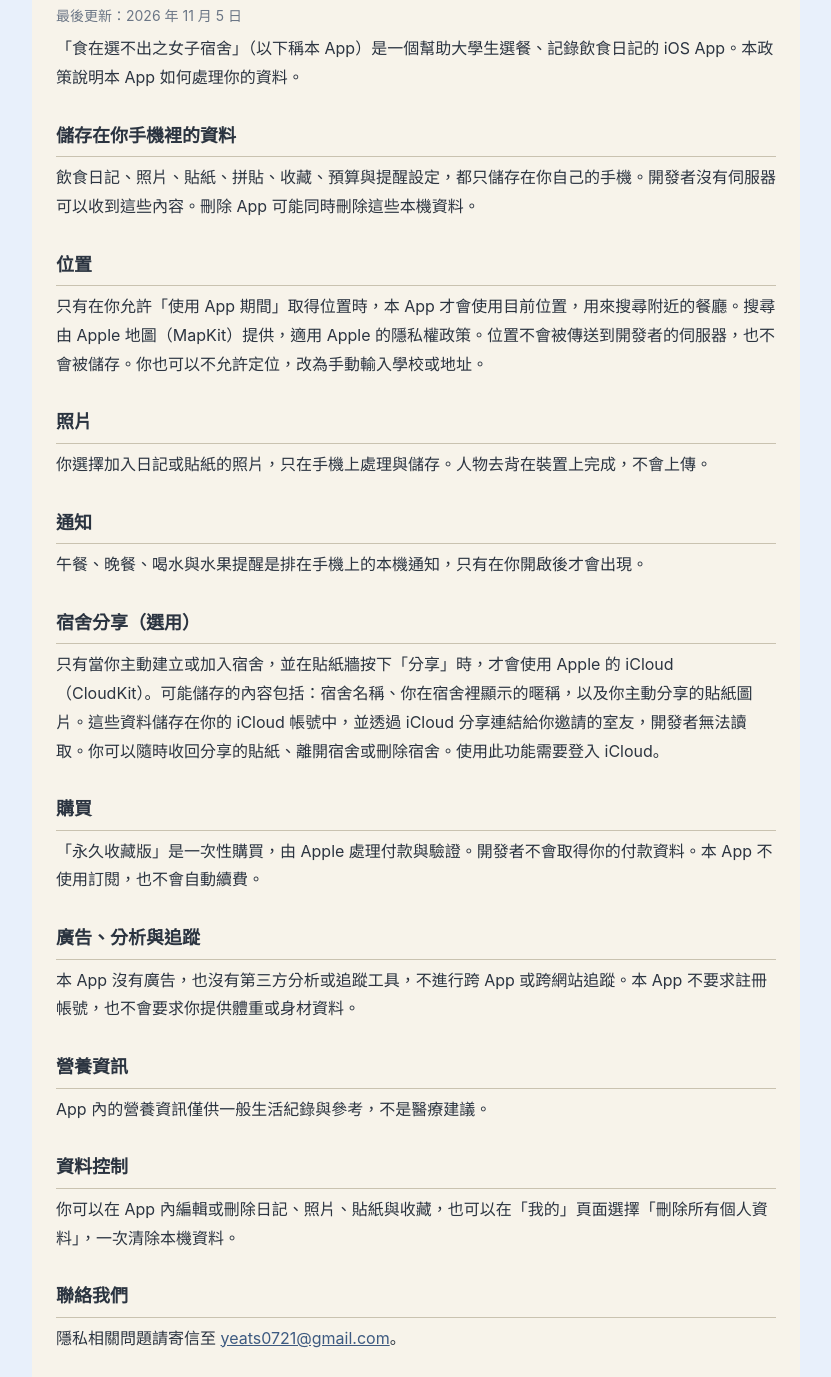
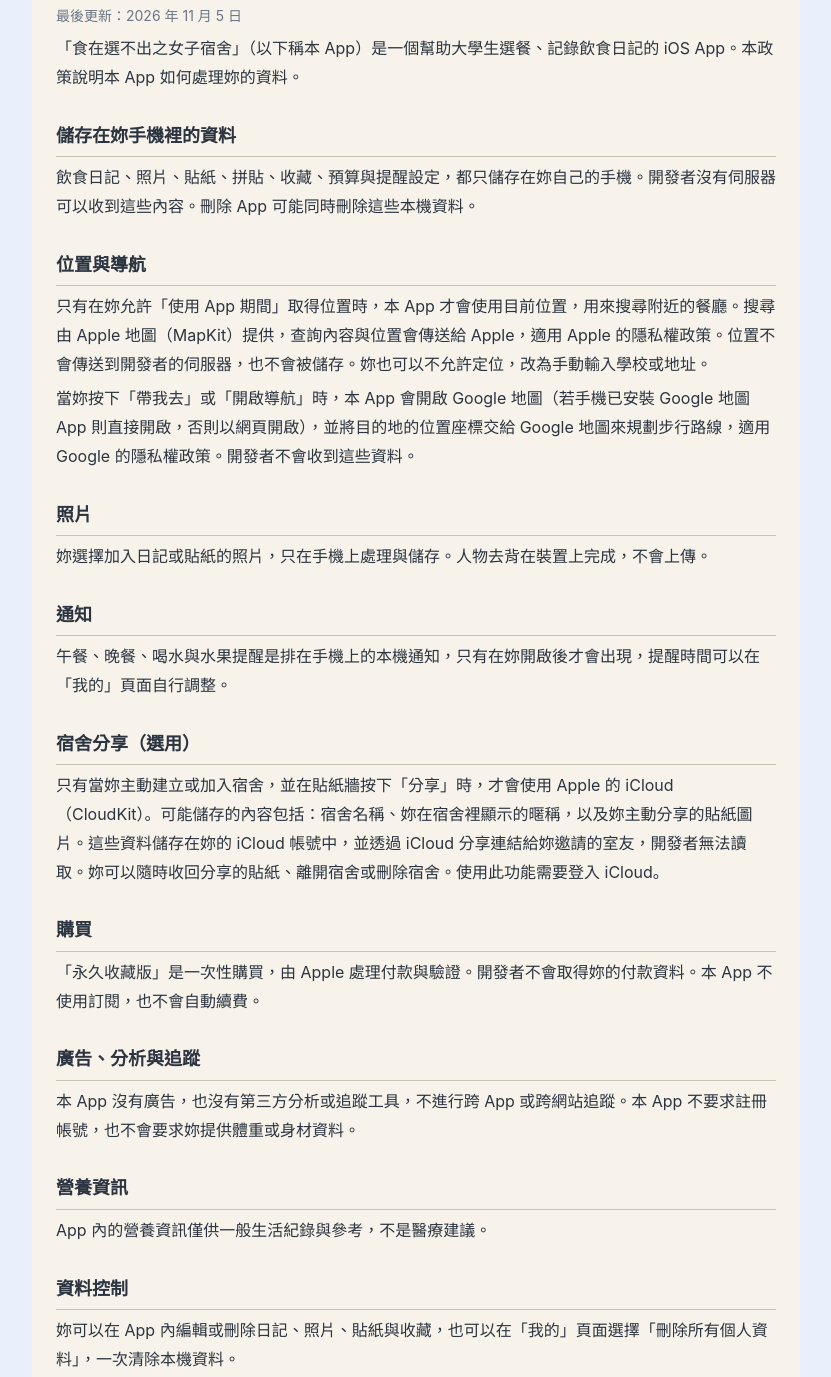
Before and after one commit to yeats0721/eatwhatdorm-privacy, a plain HTML site: page index.html in a window 1280 px wide. Shown: the part 110-1487 px from the top of the page, without its empty margins (224-1055 px from the left). Drawn offline with Linux system fonts and the light colour scheme.

Commit message:
Update privacy policy: Google Maps navigation and reminder times

```diff
--- a/index.html
+++ b/index.html
@@ -19,34 +19,35 @@
 <main>
 <h1>隱私權政策</h1>
 <p class="date">最後更新：2026 年 11 月 5 日</p>
-<p>「食在選不出之女子宿舍」（以下稱本 App）是一個幫助大學生選餐、記錄飲食日記的 iOS App。本政策說明本 App 如何處理你的資料。</p>
+<p>「食在選不出之女子宿舍」（以下稱本 App）是一個幫助大學生選餐、記錄飲食日記的 iOS App。本政策說明本 App 如何處理妳的資料。</p>
 
-<h2>儲存在你手機裡的資料</h2>
-<p>飲食日記、照片、貼紙、拼貼、收藏、預算與提醒設定，都只儲存在你自己的手機。開發者沒有伺服器可以收到這些內容。刪除 App 可能同時刪除這些本機資料。</p>
+<h2>儲存在妳手機裡的資料</h2>
+<p>飲食日記、照片、貼紙、拼貼、收藏、預算與提醒設定，都只儲存在妳自己的手機。開發者沒有伺服器可以收到這些內容。刪除 App 可能同時刪除這些本機資料。</p>
 
-<h2>位置</h2>
-<p>只有在你允許「使用 App 期間」取得位置時，本 App 才會使用目前位置，用來搜尋附近的餐廳。搜尋由 Apple 地圖（MapKit）提供，適用 Apple 的隱私權政策。位置不會被傳送到開發者的伺服器，也不會被儲存。你也可以不允許定位，改為手動輸入學校或地址。</p>
+<h2>位置與導航</h2>
+<p>只有在妳允許「使用 App 期間」取得位置時，本 App 才會使用目前位置，用來搜尋附近的餐廳。搜尋由 Apple 地圖（MapKit）提供，查詢內容與位置會傳送給 Apple，適用 Apple 的隱私權政策。位置不會傳送到開發者的伺服器，也不會被儲存。妳也可以不允許定位，改為手動輸入學校或地址。</p>
+<p>當妳按下「帶我去」或「開啟導航」時，本 App 會開啟 Google 地圖（若手機已安裝 Google 地圖 App 則直接開啟，否則以網頁開啟），並將目的地的位置座標交給 Google 地圖來規劃步行路線，適用 Google 的隱私權政策。開發者不會收到這些資料。</p>
 
 <h2>照片</h2>
-<p>你選擇加入日記或貼紙的照片，只在手機上處理與儲存。人物去背在裝置上完成，不會上傳。</p>
+<p>妳選擇加入日記或貼紙的照片，只在手機上處理與儲存。人物去背在裝置上完成，不會上傳。</p>
 
 <h2>通知</h2>
-<p>午餐、晚餐、喝水與水果提醒是排在手機上的本機通知，只有在你開啟後才會出現。</p>
+<p>午餐、晚餐、喝水與水果提醒是排在手機上的本機通知，只有在妳開啟後才會出現，提醒時間可以在「我的」頁面自行調整。</p>
 
 <h2>宿舍分享（選用）</h2>
-<p>只有當你主動建立或加入宿舍，並在貼紙牆按下「分享」時，才會使用 Apple 的 iCloud（CloudKit）。可能儲存的內容包括：宿舍名稱、你在宿舍裡顯示的暱稱，以及你主動分享的貼紙圖片。這些資料儲存在你的 iCloud 帳號中，並透過 iCloud 分享連結給你邀請的室友，開發者無法讀取。你可以隨時收回分享的貼紙、離開宿舍或刪除宿舍。使用此功能需要登入 iCloud。</p>
+<p>只有當妳主動建立或加入宿舍，並在貼紙牆按下「分享」時，才會使用 Apple 的 iCloud（CloudKit）。可能儲存的內容包括：宿舍名稱、妳在宿舍裡顯示的暱稱，以及妳主動分享的貼紙圖片。這些資料儲存在妳的 iCloud 帳號中，並透過 iCloud 分享連結給妳邀請的室友，開發者無法讀取。妳可以隨時收回分享的貼紙、離開宿舍或刪除宿舍。使用此功能需要登入 iCloud。</p>
 
 <h2>購買</h2>
-<p>「永久收藏版」是一次性購買，由 Apple 處理付款與驗證。開發者不會取得你的付款資料。本 App 不使用訂閱，也不會自動續費。</p>
+<p>「永久收藏版」是一次性購買，由 Apple 處理付款與驗證。開發者不會取得妳的付款資料。本 App 不使用訂閱，也不會自動續費。</p>
 
 <h2>廣告、分析與追蹤</h2>
-<p>本 App 沒有廣告，也沒有第三方分析或追蹤工具，不進行跨 App 或跨網站追蹤。本 App 不要求註冊帳號，也不會要求你提供體重或身材資料。</p>
+<p>本 App 沒有廣告，也沒有第三方分析或追蹤工具，不進行跨 App 或跨網站追蹤。本 App 不要求註冊帳號，也不會要求妳提供體重或身材資料。</p>
 
 <h2>營養資訊</h2>
 <p>App 內的營養資訊僅供一般生活紀錄與參考，不是醫療建議。</p>
 
 <h2>資料控制</h2>
-<p>你可以在 App 內編輯或刪除日記、照片、貼紙與收藏，也可以在「我的」頁面選擇「刪除所有個人資料」，一次清除本機資料。</p>
+<p>妳可以在 App 內編輯或刪除日記、照片、貼紙與收藏，也可以在「我的」頁面選擇「刪除所有個人資料」，一次清除本機資料。</p>
 
 <h2>聯絡我們</h2>
 <p>隱私相關問題請寄信至 <a href="mailto:yeats0721@gmail.com">yeats0721@gmail.com</a>。</p>
```
